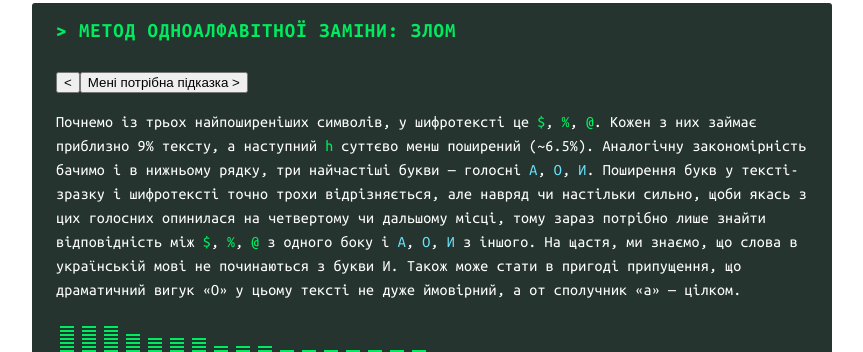
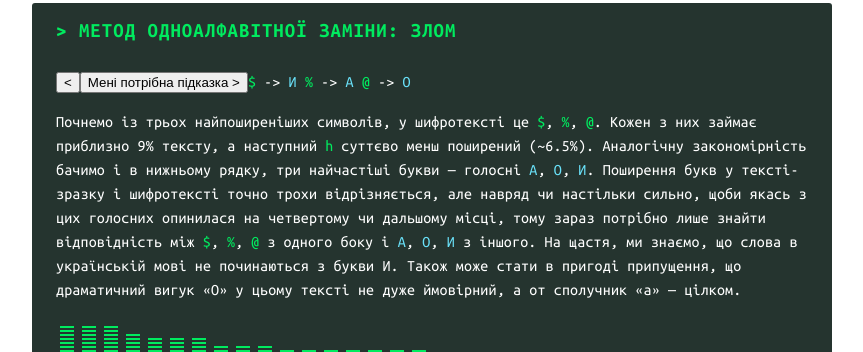
Before and after one commit to Zlira/crypto_history, a React (Create React App) app: page /2 in a window 1280 px wide. Both pictures are taken after a click on the button "Мені потрібна підказка >". Shown: the part 2997-3349 px from the top of the page, without its empty margins (208-1071 px from the left). Built offline with nearby package versions, Linux system fonts and the light colour scheme.

Commit message:
MonoalphabetBreakWidget: moved state to HintContainer component

```diff
--- a/src/components/MonoalphabetBreakWidget.js
+++ b/src/components/MonoalphabetBreakWidget.js
@@ -124,13 +124,14 @@ const Hints = [
 ]
 
 
-function hintConditionsMet(hintConditions, substDict) {
+function getViolatedConditions(hintConditions, substDict) {
+  const violated = {}
   for (let [key, val] of Object.entries(hintConditions)) {
     if (!(key in substDict) || (substDict[key] !== val)) {
-      return false
+      violated[key] = val
     }
   }
-  return true
+  return violated
 }
 
 
@@ -244,8 +245,8 @@ export default class MonoalphabetBreakWidget extends React.Component {
     if (hintNum - this.state.hintNum > 0) {
       const substDict = this.getSubstDict()
       const hintConidtions = mergeHintCondsTill(this.state.hintNum)
-      if (!hintConditionsMet(hintConidtions, substDict)) {
-        this.setState({hintCondViolated: true})
+      const violated = getViolatedConditions(hintConidtions, substDict)
+      if (Object.keys(violated).length) {
         return
       }
     }
@@ -270,7 +271,7 @@ export default class MonoalphabetBreakWidget extends React.Component {
         <section className="cipher-widget cipher-widget_monoalphabet">
         <h3 className='cipher-widget__title'>Метод одноалфавітної заміни: Злом</h3>
         <div className='cipher-widget__body'>
-          <HintContainer handleClick={this.showNextHint}>{Hints[this.state.hintNum].text}</HintContainer>
+          <HintContainer substDict={this.getSubstDict}/>
           <LetterFreques lettersInfo={monoAlphBreakText} handleHover={this.setHighlighted}/>
           <PairingSwitches paired={this.state.pairings} handleClick={this.toggleLettePairing} />
           <LetterFrequesDraggable lettersInfo={this.state.refLetterFreq}
@@ -391,15 +392,56 @@ function PairingSwitches({paired, handleClick}) {
 }
 
 
-function HintContainer({handleClick, children}) {
-  console.log(children)
-  return (
-  <div className="cipher-widget__text_hint">
-    <div className='cipehr-widget__hint-controls'>
-      <button onClick={e => handleClick(-1)}>{'<'}</button>
-      <button onClick={e => handleClick(1)}>Мені потрібна підказка ></button>
+function Conditions(conditions) {
+  return Object.entries(conditions).map(
+    ([key, val], index) => <React.Fragment key={key}>
+      <span className="cipher-widget__text">{key}</span> -> <span className="cipher-widget__text_plain">{val + ' '}</span>
+    </React.Fragment>
+  )
+
+}
+
+
+class HintContainer extends React.Component {
+  constructor(props) {
+    super(props)
+
+    this.state = {
+      hintIndex: 0,
+    }
+
+    this.showNextHint = this.showNextHint.bind(this)
+  }
+
+  showNextHint(increment) {
+    const hintIndex = placeWithinRange(
+      this.state.hintIndex + increment, 0, Hints.length - 1
+    )
+    if (hintIndex - this.state.hintIndex > 0) {
+      const substDict = this.props.substDict()
+      const hintConidtions = mergeHintCondsTill(this.state.hintIndex)
+      const violated = getViolatedConditions(hintConidtions, substDict)
+      if (Object.keys(violated).length) {
+        return
+      }
+    }
+    this.setState({hintIndex: hintIndex})
+  }
+
+  render() {
+    const violatedConditions = getViolatedConditions(
+      mergeHintCondsTill(this.state.hintIndex),
+      this.props.substDict
+    )
+    return (
+    <div className="cipher-widget__text_hint">
+      <div className='cipehr-widget__hint-controls'>
+        <button onClick={e => this.showNextHint(-1)}>{'<'}</button>
+        <button onClick={e => this.showNextHint(1)}>Мені потрібна підказка ></button>
+        {Conditions(violatedConditions)}
+      </div>
+      {Hints[this.state.hintIndex].text}
     </div>
-    {children}
-  </div>
-  )
+    )
+    }
 }
```
